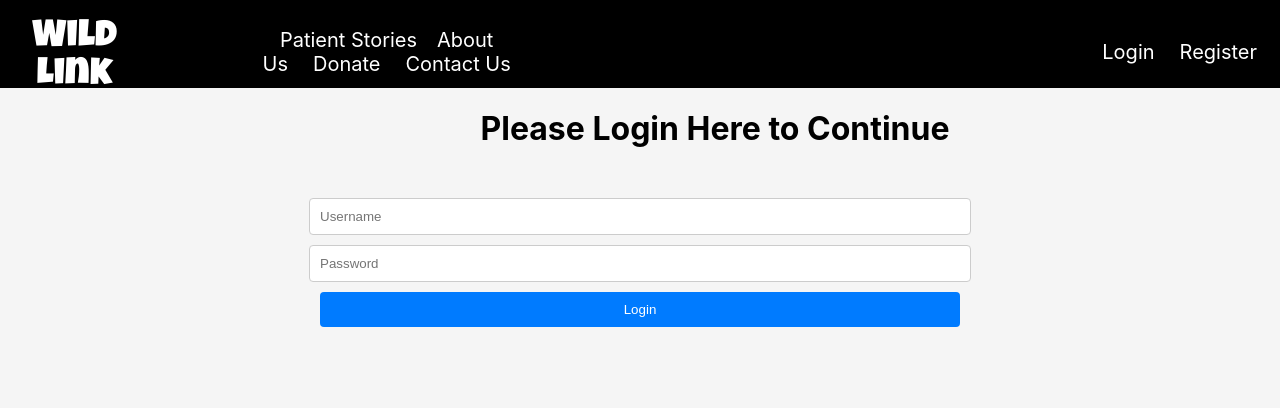
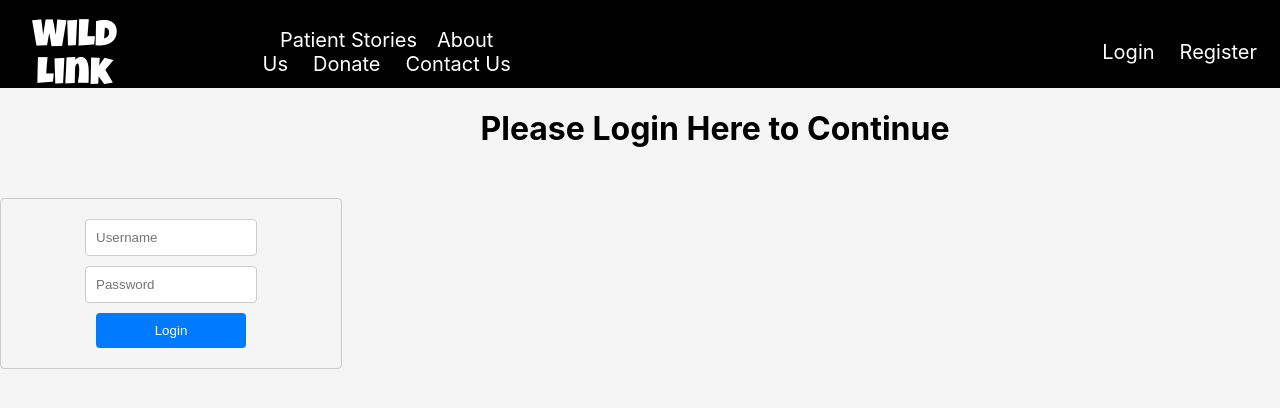
Before and after one commit to pformb/wild-link, a React (Create React App) app in the folder frontend/: page /login in a window 1280 px wide. Shown: the top 408 px of the page. Built offline with nearby package versions, Linux system fonts and the light colour scheme.

Commit message:
FIX incorrect className, username not rendering in TN

```diff
--- a/frontend/src/components/LoginPage.jsx
+++ b/frontend/src/components/LoginPage.jsx
@@ -66,7 +66,7 @@ const navigate = useNavigate();
         <div className="login-page__content">
           <h1>Please Login Here to Continue</h1>
           </div>
-           <div classname="login-form">
+           <div className="login-form">
               <form onSubmit={handleSubmit}>
                 <input
                 type="text"
--- a/frontend/src/components/TopNavigation.jsx
+++ b/frontend/src/components/TopNavigation.jsx
@@ -4,6 +4,7 @@ import React, { useState } from 'react';
 
 const TopNavigation = ({loggedIn, setLoggedIn, username}) => {
   //manage user data in state to render lo button
+  console.log(username, loggedIn);
 
   const handleLogout = () => {
     setLoggedIn(false);
```
